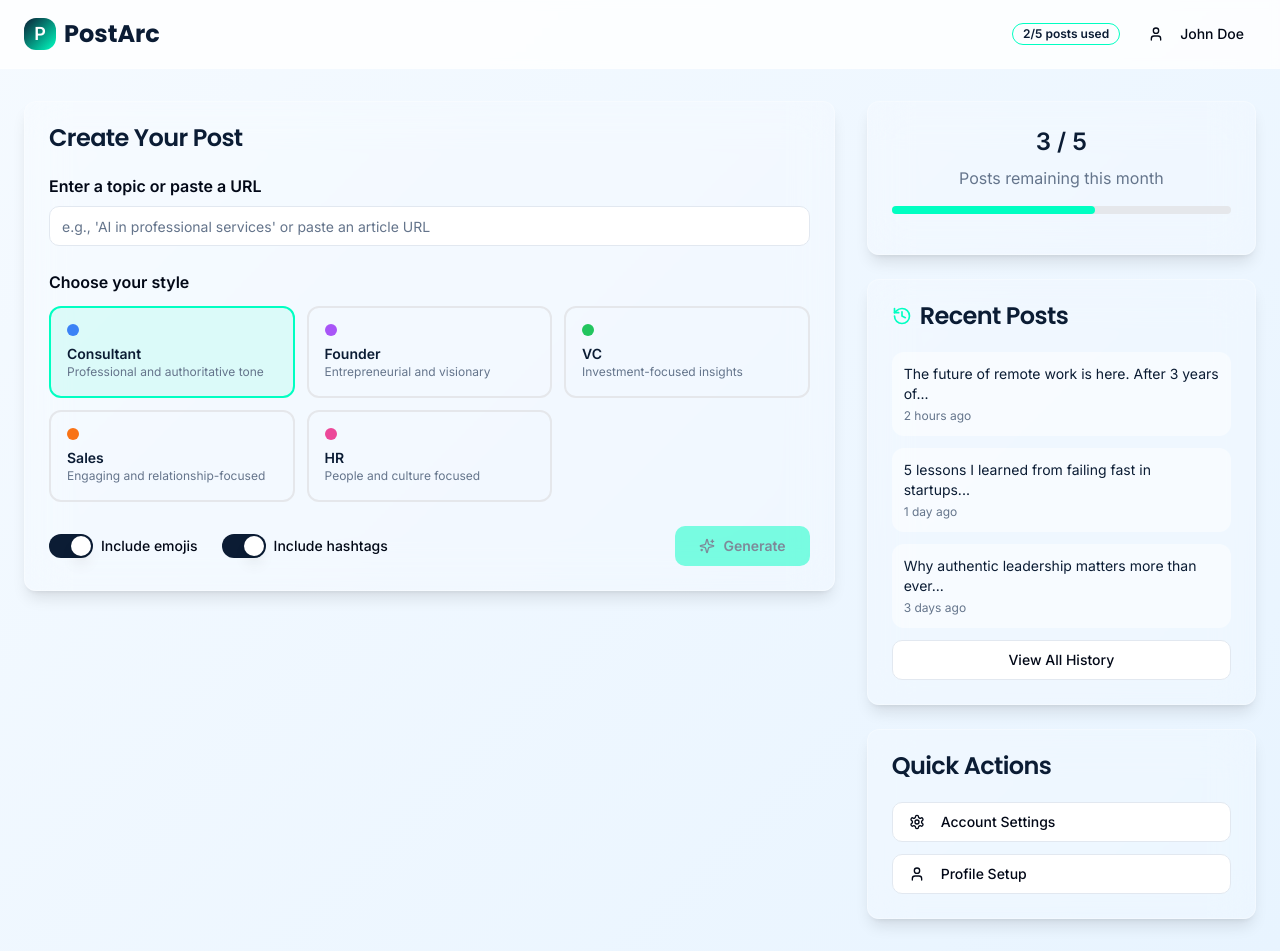
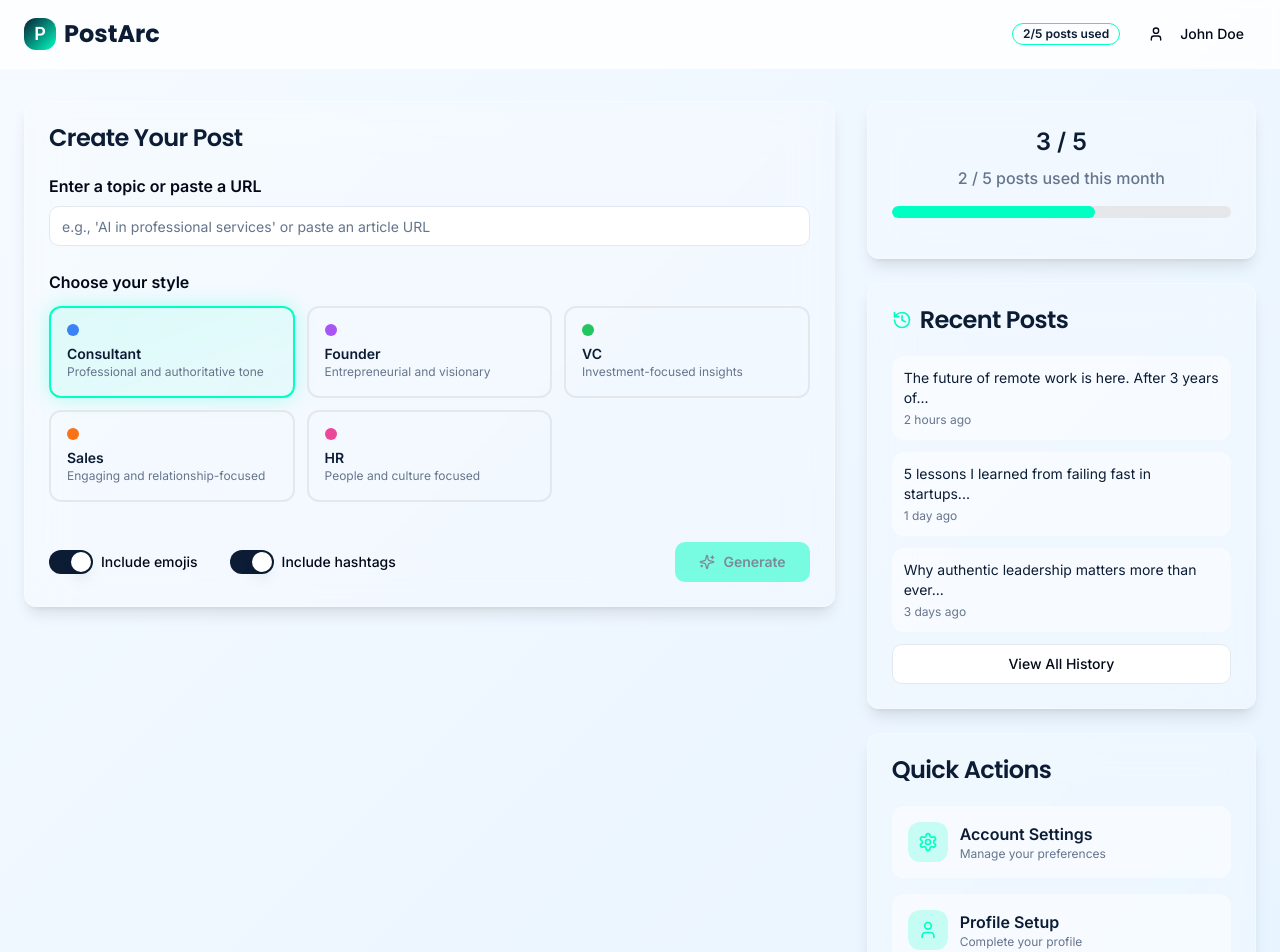
Before and after one commit to harrykioko/postarc-genesis-flow, a React (Vite) app: page /dashboard in a window 1280 px wide. Shown: the top 952 px of the page. Built offline with nearby package versions, Linux system fonts and the light colour scheme.

Commit message:
Refine dashboard UI and UX
Enhance visual polish and user experience of the dashboard, including post generator, quota meter, recent posts, and quick actions panels.

```diff
--- a/src/pages/Dashboard.tsx
+++ b/src/pages/Dashboard.tsx
@@ -123,10 +123,10 @@ What's your take on AI in professional content creation?
                       <div
                         key={template.id}
                         onClick={() => setSelectedTemplate(template.id)}
-                        className={`p-4 rounded-lg border-2 cursor-pointer transition-all ${
+                        className={`p-4 rounded-lg border-2 cursor-pointer transition-all duration-300 ${
                           selectedTemplate === template.id
-                            ? 'border-neon bg-neon/10'
-                            : 'border-gray-200 hover:border-neon/50'
+                            ? 'border-neon bg-gradient-to-br from-neon/10 to-neon/5 shadow-[0_0_20px_rgba(0,255,194,0.3)]'
+                            : 'border-gray-200 hover:border-neon/50 hover:shadow-md'
                         }`}
                       >
                         <div className={`w-3 h-3 rounded-full ${template.color} mb-2`} />
@@ -137,8 +137,8 @@ What's your take on AI in professional content creation?
                   </div>
                 </div>
 
-                <div className="flex items-center justify-between">
-                  <div className="flex items-center space-x-6">
+                <div className="flex items-center justify-between pt-4">
+                  <div className="flex items-center space-x-8">
                     <div className="flex items-center space-x-2">
                       <Switch
                         id="emojis"
@@ -223,10 +223,10 @@ What's your take on AI in professional content creation?
                   <div className="text-2xl font-bold text-midnight mb-2">
                     {quota.total - quota.used} / {quota.total}
                   </div>
-                  <div className="text-slate mb-4">Posts remaining this month</div>
-                  <div className="w-full bg-gray-200 rounded-full h-2 mb-4">
+                  <div className="text-slate mb-4 font-medium">{quota.used} / {quota.total} posts used this month</div>
+                  <div className="w-full bg-gray-200 rounded-full h-3 mb-4 overflow-hidden">
                     <div
-                      className="bg-neon h-2 rounded-full transition-all"
+                      className="bg-neon h-3 rounded-full transition-all duration-700 ease-out"
                       style={{ width: `${((quota.total - quota.used) / quota.total) * 100}%` }}
                     />
                   </div>
@@ -249,7 +249,10 @@ What's your take on AI in professional content creation?
               </CardHeader>
               <CardContent className="space-y-3">
                 {recentPosts.map((post) => (
-                  <div key={post.id} className="p-3 bg-white/50 rounded-lg">
+                  <div
+                    key={post.id}
+                    className="p-3 bg-white/50 rounded-lg transition-all duration-200 hover:bg-white/70 hover:shadow-md cursor-pointer"
+                  >
                     <div className="text-sm text-midnight mb-1">{post.preview}</div>
                     <div className="text-xs text-slate">{post.date}</div>
                   </div>
@@ -265,15 +268,29 @@ What's your take on AI in professional content creation?
               <CardHeader>
                 <CardTitle className="font-heading text-midnight">Quick Actions</CardTitle>
               </CardHeader>
-              <CardContent className="space-y-3">
-                <Button variant="outline" className="w-full justify-start">
-                  <Settings className="w-4 h-4 mr-2" />
-                  Account Settings
-                </Button>
-                <Button variant="outline" className="w-full justify-start">
-                  <User className="w-4 h-4 mr-2" />
-                  Profile Setup
-                </Button>
+              <CardContent className="space-y-4">
+                <div className="bg-white/50 rounded-lg p-4 transition-all duration-200 hover:bg-white/70 hover:shadow-md cursor-pointer">
+                  <div className="flex items-center space-x-3">
+                    <div className="w-10 h-10 bg-neon/20 rounded-lg flex items-center justify-center">
+                      <Settings className="w-5 h-5 text-neon" />
+                    </div>
+                    <div>
+                      <div className="font-semibold text-midnight">Account Settings</div>
+                      <div className="text-xs text-slate">Manage your preferences</div>
+                    </div>
+                  </div>
+                </div>
+                <div className="bg-white/50 rounded-lg p-4 transition-all duration-200 hover:bg-white/70 hover:shadow-md cursor-pointer">
+                  <div className="flex items-center space-x-3">
+                    <div className="w-10 h-10 bg-neon/20 rounded-lg flex items-center justify-center">
+                      <User className="w-5 h-5 text-neon" />
+                    </div>
+                    <div>
+                      <div className="font-semibold text-midnight">Profile Setup</div>
+                      <div className="text-xs text-slate">Complete your profile</div>
+                    </div>
+                  </div>
+                </div>
               </CardContent>
             </Card>
           </div>
```
